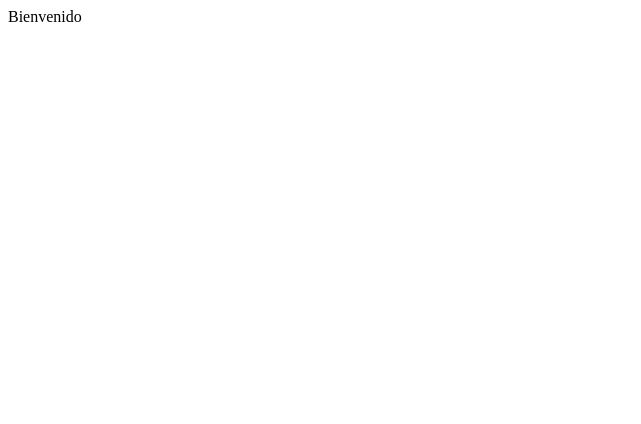
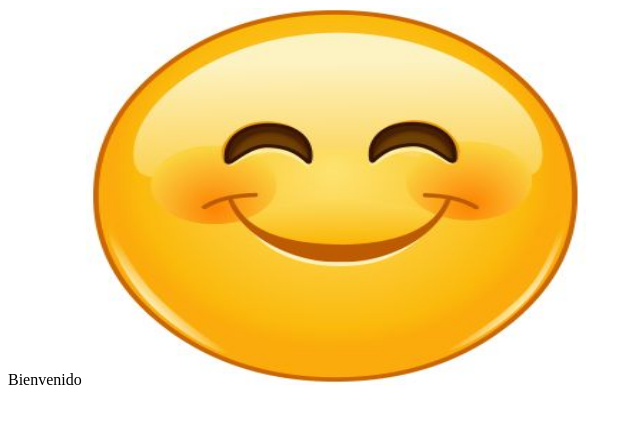
Before and after one commit to MCamilaG/webServer, a plain HTML site: page index.html in a window 1280 px wide. Shown: the whole page, without its empty margins (0-641 px from the left). Drawn offline with Linux system fonts and the light colour scheme.

Commit message:
Se añadio imagen a index

```diff
--- a/index.html
+++ b/index.html
@@ -6,5 +6,6 @@
 	</head>
 	<body>
 		<label>Bienvenido</label>
+                <img src="carita.jpg" alt="Carita" width="500" height="377">
 	</body>
 </html>
```
